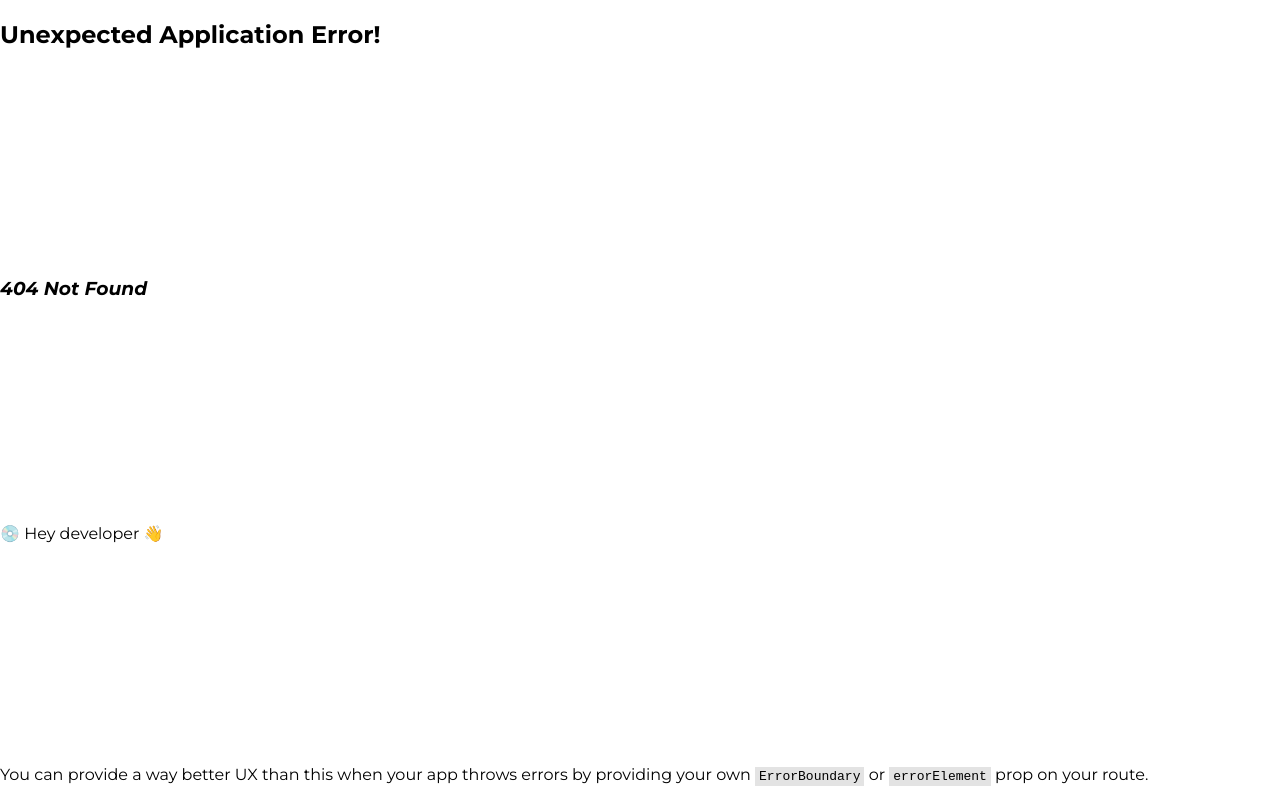
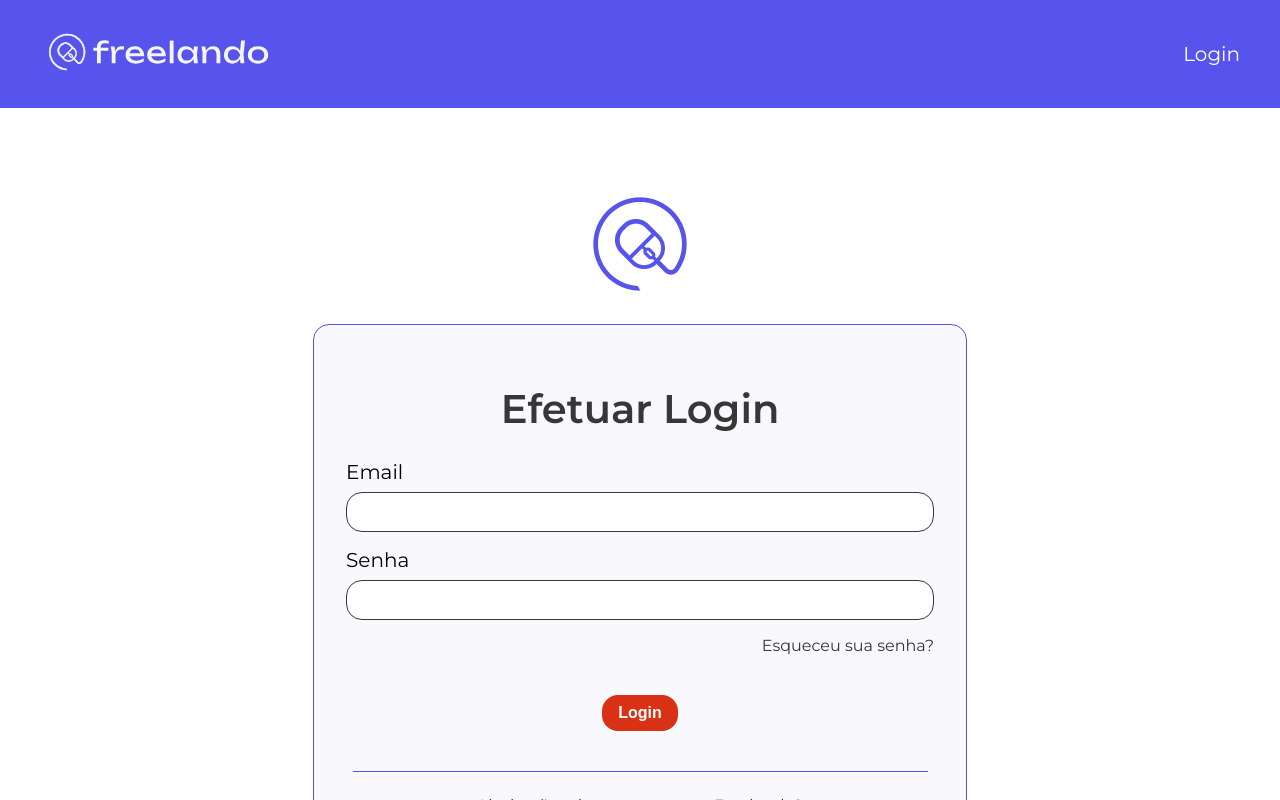
Before and after one commit to natcurti/alura-freelando, a React (Vite) app: page /login in a window 1280 px wide. Before the commit this address had no page. Shown: the top 800 px of the page. Built offline with nearby package versions, Linux system fonts and the light colour scheme.

Commit message:
Create login page

```diff
--- a/package.json
+++ b/package.json
@@ -12,6 +12,7 @@
   "dependencies": {
     "@emotion/react": "^11.11.4",
     "@emotion/styled": "^11.11.0",
+    "axios": "^1.6.8",
     "react": "^18.2.0",
     "react-dom": "^18.2.0",
     "react-grid-system": "^8.2.0",
--- a/src/components/Header/index.jsx
+++ b/src/components/Header/index.jsx
@@ -1,26 +1,41 @@
 import styled from "@emotion/styled";
 import { Col, Row } from "react-grid-system";
 import { Logo } from "../Icons/Logo";
-import { Link } from "../Link";
-import { Link as RouterLink } from "react-router-dom";
+import { Link } from "react-router-dom";
 
 const HeaderContainer = styled.header`
   background-color: ${(props) => props.theme.colors.primary.a};
   padding: ${(props) => props.theme.spacing.m};
+  width: 100%;
+  padding-inline: 40px;
+  box-sizing: border-box;
+`;
+
+const LoginLink = styled.span`
+  cursor: pointer;
+  font-weight: 400;
+  font-size: 20px;
+  line-height: 24px;
+  color: ${(props) => props.theme.colors.white};
+  &:hover {
+    color: ${(props) => props.theme.colors.dark.a};
+  }
 `;
 
 const Header = () => {
   return (
     <HeaderContainer>
-      <Row align="center" style={{ paddingInline: "120px" }}>
-        <Col lg={6} md={6} sm={6}>
-          <RouterLink to="/">
+      <Row align="center">
+        <Col sm={8}>
+          <Link to="/">
             <Logo />
-          </RouterLink>
+          </Link>
         </Col>
-        <Col lg={6} md={6} sm={6}>
+        <Col sm={4}>
           <div style={{ textAlign: "right" }}>
-            <Link>Login</Link>
+            <Link to="login" style={{ textDecoration: "none" }}>
+              <LoginLink>Login</LoginLink>
+            </Link>
           </div>
         </Col>
       </Row>
--- a/src/context/RegisterUserContext.jsx
+++ b/src/context/RegisterUserContext.jsx
@@ -2,6 +2,7 @@
 import { useState } from "react";
 import { createContext } from "react";
 import { useNavigate } from "react-router-dom";
+import axios from "axios";
 
 const initialUser = {
   profile: "",
@@ -106,8 +107,10 @@ export const RegisterUserProvider = ({ children }) => {
   };
 
   const submitUser = () => {
-    console.log(user);
-    navigate("/cadastro/concluido");
+    axios
+      .post("http://localhost:8080/auth/register", user)
+      .then(() => navigate("/cadastro/concluido"))
+      .catch((error) => console.error(error));
   };
 
   const validateProfile = () => {
--- /dev/null
+++ b/src/pages/Login/ForgotPassword/index.jsx
@@ -0,0 +1,16 @@
+import styled from "@emotion/styled";
+
+const LinkStyled = styled.a`
+  color: ${(props) => props.theme.colors.neutral.a};
+  cursor: pointer;
+  text-decoration: none;
+  &:hover {
+    text-decoration: underline;
+  }
+`;
+
+const ForgotPassword = () => {
+  return <LinkStyled href="#">Esqueceu sua senha?</LinkStyled>;
+};
+
+export default ForgotPassword;
--- /dev/null
+++ b/src/pages/Login/index.jsx
@@ -0,0 +1,90 @@
+import Card from "../../components/Card";
+import { Container, Row } from "react-grid-system";
+import logo from "./assets/logo-freelando.png";
+import Typography from "../../components/Typography";
+import TextField from "../../components/TextField";
+import { Link } from "../../components/Link";
+import Button from "../../components/Button";
+import styled from "@emotion/styled";
+import ForgotPassword from "./ForgotPassword";
+
+const containerStyles = {
+  display: "flex",
+  flexDirection: "column",
+  alignItems: "center",
+  gap: "24px",
+  marginTop: "80px",
+  marginBottom: "80px",
+};
+
+const ContainerTypography = styled.div`
+  text-align: center;
+  color: ${(props) => props.theme.colors.neutral.a};
+`;
+
+const DivisorStyled = styled.div`
+  width: 380px;
+  height: 1px;
+  margin-bottom: ${(props) => props.theme.spacing.m};
+  background-color: ${(props) => props.theme.colors.primary.a};
+  @media (min-width: 768px) {
+    width: 575px;
+  }
+`;
+
+const FormContainer = styled.form`
+  display: flex;
+  flex-direction: column;
+  align-items: center;
+  width: 400px;
+  @media (min-width: 768px) {
+    width: 588px;
+  }
+`;
+
+const Login = () => {
+  return (
+    <Container style={containerStyles}>
+      <Row>
+        <img
+          src={logo}
+          alt="Logo Freelando. Silhueta de um mouse com fio em volta"
+        />
+      </Row>
+      <Row>
+        <Card>
+          <FormContainer>
+            <ContainerTypography>
+              <Typography variant="h1" component="h1">
+                Efetuar Login
+              </Typography>
+            </ContainerTypography>
+            <TextField title="Email" typeOfInput="email" />
+            <TextField title="Senha" typeOfInput="password" />
+            <div style={{ width: "100%", textAlign: "right" }}>
+              <ForgotPassword />
+            </div>
+            <div
+              style={{
+                textAlign: "center",
+                marginTop: "40px",
+                marginBottom: "40px",
+              }}
+            >
+              <Button>Login</Button>
+            </div>
+            <div style={{ textAlign: "center" }}>
+              <DivisorStyled />
+              <Typography variant="body2" component="body2">
+                Ainda não criou sua conta no Freelando?
+              </Typography>
+              <Link variant="secondary">Cadastre-se clicando aqui!</Link>
+            </div>
+          </FormContainer>
+        </Card>
+      </Row>
+    </Container>
+  );
+};
+
+export default Login;
--- a/src/router/router.jsx
+++ b/src/router/router.jsx
@@ -6,6 +6,7 @@ import LayoutBase from "../pages/LayoutBase";
 import PersonalDataForm from "../pages/Register/PersonalDataForm";
 import Concluded from "../pages/Register/Concluded";
 import Home from "../pages/Home";
+import Login from "../pages/Login";
 
 export const router = createBrowserRouter([
   {
@@ -15,6 +16,10 @@ export const router = createBrowserRouter([
       {
         path: "",
         element: <Home />,
+      },
+      {
+        path: "login",
+        element: <Login />,
       },
       {
         path: "cadastro",
```
Also changed, not shown: src/pages/Login/assets/logo-freelando.png (added), 1 other file (tests, documents, lock files or other folders).
